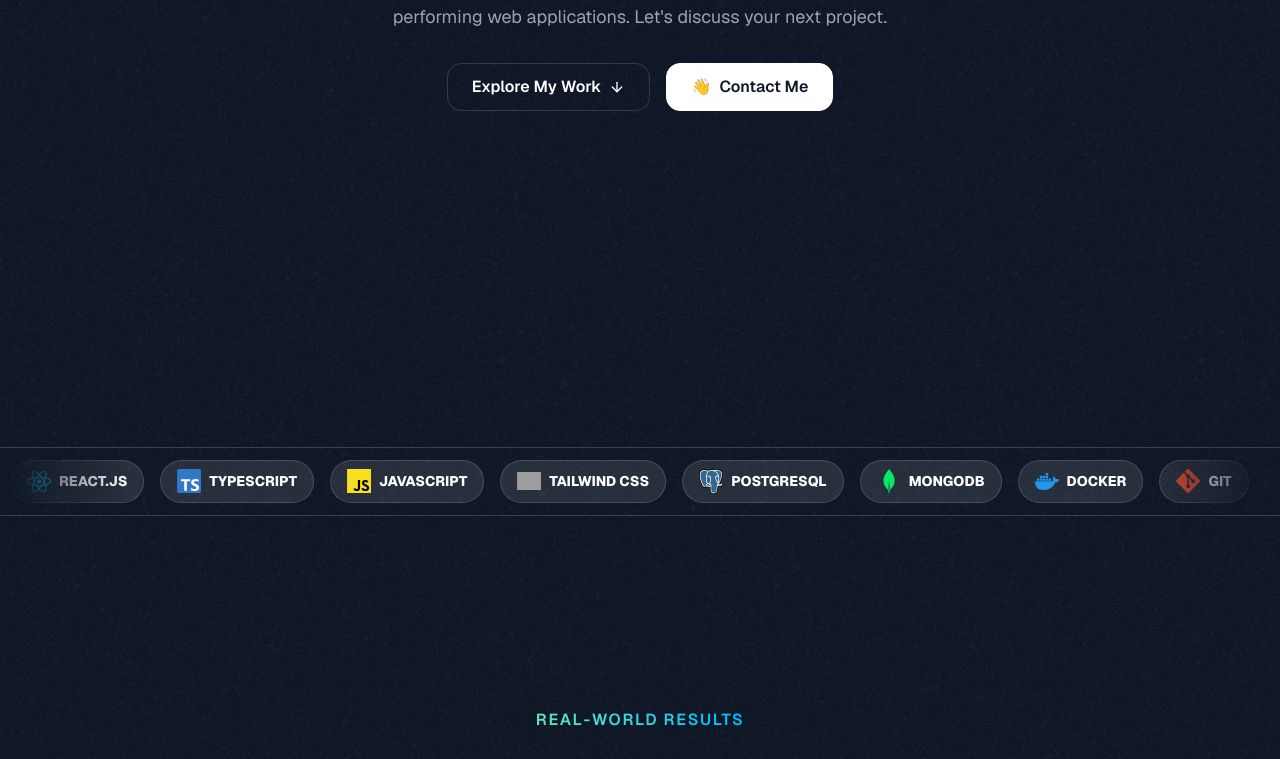
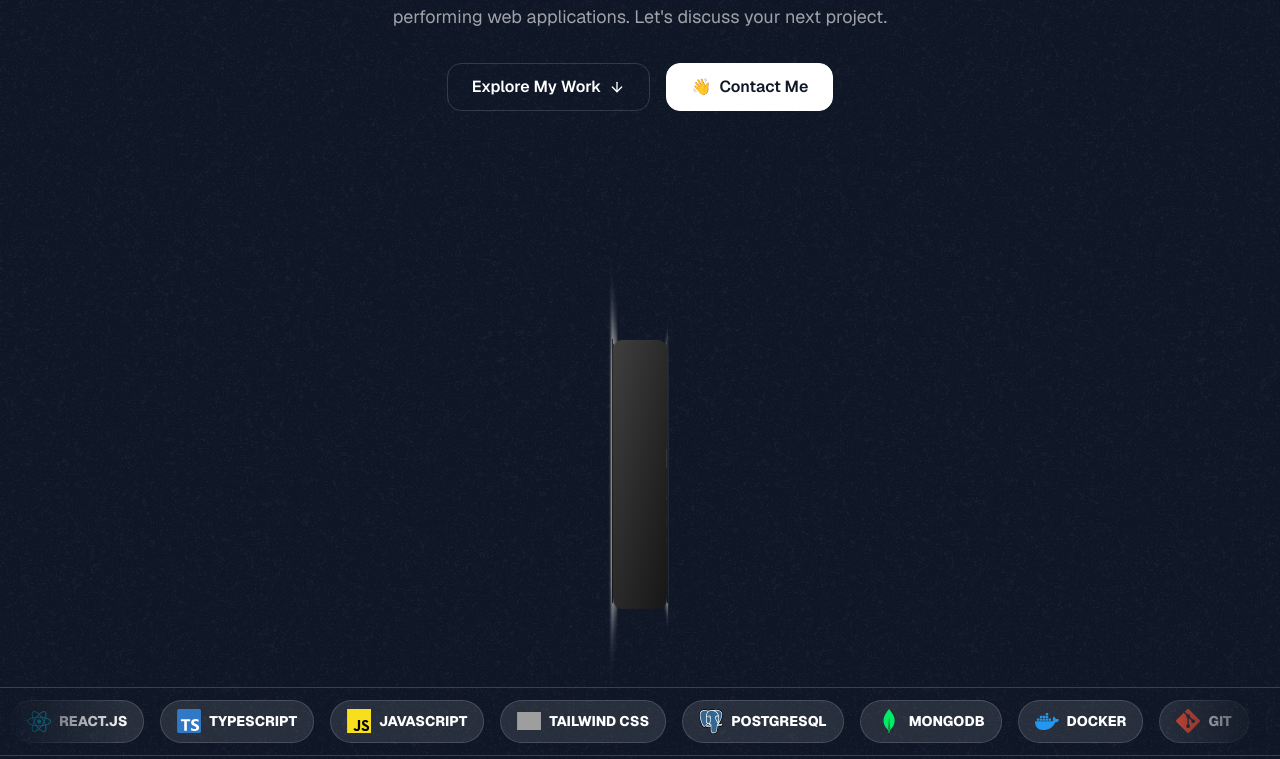
Before and after one commit to echozyr2001/portfolio-demo, a Next.js app: page / in a window 1280 px wide. Shown: the part 443-1202 px from the top of the page. Built offline with nearby package versions, Linux system fonts and the light colour scheme; grey boxes are pictures that could not be loaded; a web font is replaced by a local one.

Commit message:
3D book effect

```diff
--- a/app/page.tsx
+++ b/app/page.tsx
@@ -9,6 +9,12 @@ import { Tape } from "@/components/sections/Tape";
 import { Navbar } from "@/components/sections/Navbar";
 import { TechStack } from "@/components/sections/TechStack";
 import grainImage from "@/assets/images/grain.svg";
+import ModernBookCover, {
+  BookDescription,
+  BookHeader,
+  BookTitle,
+} from "@/components/ui/MagneticBook";
+import { BookIcon } from "lucide-react";
 
 export default function Home() {
   return (
@@ -21,6 +27,17 @@ export default function Home() {
         <Navbar />
         {/* <Header /> */}
         <Hero />
+        <div className="container flex items-center justify-center">
+          <ModernBookCover size="sm" color="neutral">
+            <BookHeader>
+              <BookIcon size={20} />
+            </BookHeader>
+            <BookTitle>Cuicui</BookTitle>
+            <BookDescription>
+              Learn CSS, by the creator of the language.
+            </BookDescription>
+          </ModernBookCover>
+        </div>
         <TechStack />
         <Projects />
         <Tape />
--- /dev/null
+++ b/components/ui/MagneticBook.tsx
@@ -0,0 +1,152 @@
+import type { ReactNode } from "react";
+
+const radiusMap = {
+  sm: "rounded-md",
+  md: "rounded-lg",
+  lg: "rounded-xl",
+};
+
+const sizeMap = {
+  sm: { width: "180px", spineTranslation: "152px" },
+  md: { width: "220px", spineTranslation: "192px" },
+  lg: { width: "260px", spineTranslation: "232px" },
+};
+
+const colorMap = {
+  slate: { from: "from-slate-900", to: "to-slate-700" },
+  gray: { from: "from-gray-900", to: "to-gray-700" },
+  zinc: { from: "from-zinc-900", to: "to-zinc-700" },
+  neutral: { from: "from-neutral-900", to: "to-neutral-700" },
+  stone: { from: "from-stone-900", to: "to-stone-700" },
+  red: { from: "from-red-900", to: "to-red-700" },
+  orange: { from: "from-orange-900", to: "to-orange-700" },
+  amber: { from: "from-amber-900", to: "to-amber-700" },
+  yellow: { from: "from-yellow-900", to: "to-yellow-700" },
+  lime: { from: "from-lime-900", to: "to-lime-700" },
+  green: { from: "from-green-900", to: "to-green-700" },
+  emerald: { from: "from-emerald-900", to: "to-emerald-700" },
+  teal: { from: "from-teal-900", to: "to-teal-700" },
+  cyan: { from: "from-cyan-900", to: "to-cyan-700" },
+  sky: { from: "from-sky-900", to: "to-sky-700" },
+  blue: { from: "from-blue-900", to: "to-blue-700" },
+  indigo: { from: "from-indigo-900", to: "to-indigo-700" },
+  violet: { from: "from-violet-900", to: "to-violet-700" },
+  purple: { from: "from-purple-900", to: "to-purple-700" },
+  fuchsia: { from: "from-fuchsia-900", to: "to-fuchsia-700" },
+  pink: { from: "from-pink-900", to: "to-pink-700" },
+  rose: { from: "from-rose-900", to: "to-rose-700" },
+};
+
+interface BookProps {
+  radius?: "sm" | "md" | "lg";
+  size?: "sm" | "md" | "lg";
+  color?: keyof typeof colorMap;
+  isStatic?: boolean;
+  className?: string;
+  children: ReactNode;
+}
+
+export const ModernBookCover = ({
+  radius = "sm",
+  size = "md",
+  color = "zinc",
+  isStatic = false,
+  className = "",
+  children,
+}: BookProps) => {
+  const gradient = colorMap[color] || colorMap.zinc;
+
+  return (
+    <div
+      className={`z-10 group [perspective:800px] w-min [--shadowColor:#bbb] dark:[--shadowColor:#111] ${className}`}
+    >
+      <div
+        style={{
+          width: sizeMap[size].width,
+          transition: "transform 1000ms ease",
+        }}
+        className={`relative [transform-style:preserve-3d] ${
+          isStatic
+            ? "[transform:rotateY(90deg)]"
+            : "[transform:rotateY(90deg)] group-hover:[transform:rotateY(30deg)]"
+        } aspect-3/4 ${radiusMap[radius]}`}
+      >
+        {/* Front Side */}
+        <div
+          className={`absolute inset-y-0 overflow-hidden size-full left-0 text-white flex flex-col justify-end p-6 bg-linear-to-tr ${gradient.from} ${gradient.to} ${radiusMap[radius]}`}
+          style={{
+            transform: "translateZ(25px)",
+            boxShadow: "5px 5px 20px var(--shadowColor)",
+          }}
+        >
+          <div
+            className="absolute left-0 top-0 h-full"
+            style={{
+              minWidth: "8.2%",
+              background:
+                "linear-gradient(90deg, hsla(0, 0%, 100%, 0), hsla(0, 0%, 100%, 0) 12%, hsla(0, 0%, 100%, .25) 29.25%, hsla(0, 0%, 100%, 0) 50.5%, hsla(0, 0%, 100%, 0) 75.25%, hsla(0, 0%, 100%, .25) 91%, hsla(0, 0%, 100%, 0)), linear-gradient(90deg, rgba(0, 0, 0, .03), rgba(0, 0, 0, .1) 12%, transparent 30%, rgba(0, 0, 0, .02) 50%, rgba(0, 0, 0, .2) 73.5%, rgba(0, 0, 0, .5) 75.25%, rgba(0, 0, 0, .15) 85.25%, transparent)",
+              opacity: 0.2,
+            }}
+          />
+          <div className="pl-1">{children}</div>
+        </div>
+
+        {/* Spine */}
+        <div
+          className={`absolute right-0 overflow-hidden size-full text-white flex flex-col justify-end p-6 bg-linear-to-tr ${gradient.from} ${gradient.to} ${radiusMap[radius]}`}
+          style={{
+            top: "3px",
+            bottom: "3px",
+            width: "48px",
+            transform: `translateX(-${sizeMap[size].spineTranslation}) rotateY(90deg)`,
+          }}
+        />
+
+        {/* Back Side */}
+        <div
+          className={`absolute inset-y-0 overflow-hidden size-full left-0 text-white flex flex-col justify-end p-6 bg-linear-to-tr ${gradient.from} ${gradient.to} ${radiusMap[radius]}`}
+          style={{
+            transform: "translateZ(-25px)",
+            boxShadow: "-10px 0 50px 10px var(--shadowColor)",
+          }}
+        />
+      </div>
+    </div>
+  );
+};
+
+interface BookHeaderProps {
+  children: ReactNode;
+  className?: string;
+}
+
+export const BookHeader = ({ children, className = "" }: BookHeaderProps) => (
+  <div className={`flex gap-2 flex-wrap ${className}`}>{children}</div>
+);
+
+interface BookTitleProps {
+  children: ReactNode;
+  className?: string;
+}
+
+export const BookTitle = ({ children, className = "" }: BookTitleProps) => (
+  <h1 className={`font-bold select-none mt-3 mb-1 text-balance ${className}`}>
+    {children}
+  </h1>
+);
+
+interface BookDescriptionProps {
+  children: ReactNode;
+  className?: string;
+}
+
+export const BookDescription = ({
+  children,
+  className = "",
+}: BookDescriptionProps) => (
+  <p className={`opacity-80 select-none text-xs/relaxed ${className}`}>
+    {children}
+  </p>
+);
+
+export default ModernBookCover;
```
